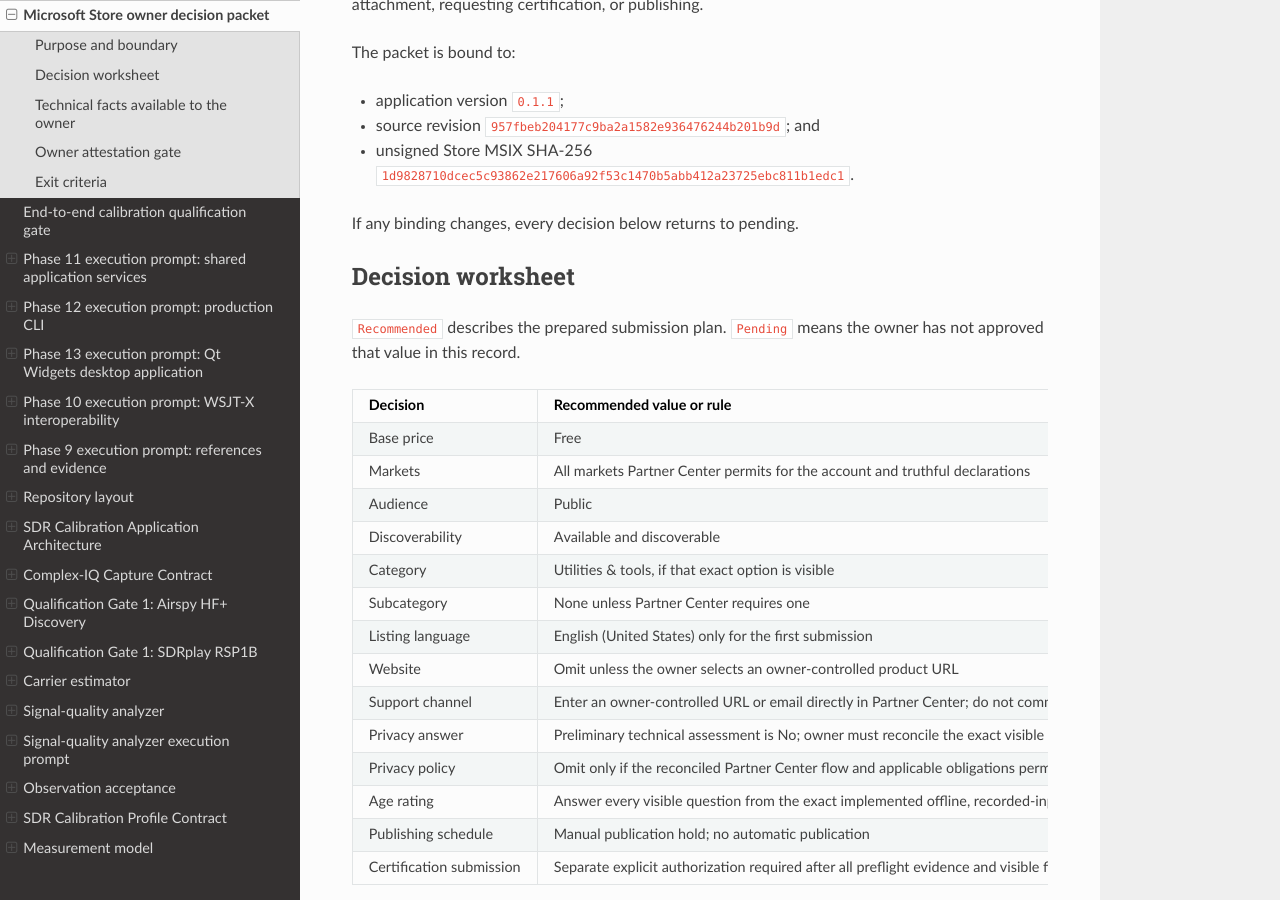
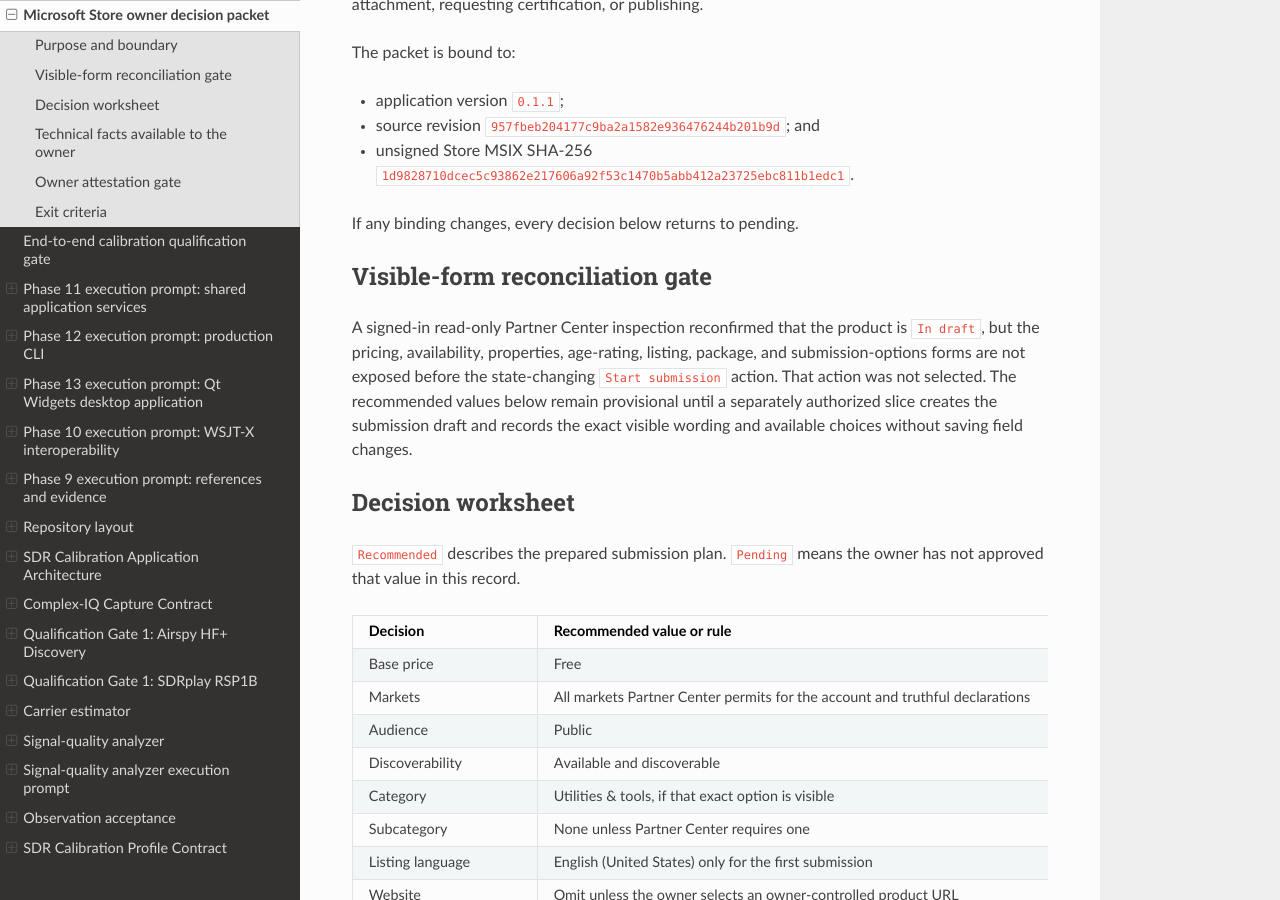
Before and after one commit to lbussy/SDR-Calibration, a Sphinx documentation site: the page built from docs/development/windows-store-owner-decisions.md, in a window 1280 px wide and 900 px high, scrolled down 391 px. Built offline with Sphinx 7.4.7 and the Read the Docs theme 3.1.0, drawn with Linux system fonts in a browser that asks for light colours; some of the changed text lies outside the part shown.

Commit message:
Record Store submission form boundary

```diff
--- a/docs/development/windows-store-owner-decisions.md
+++ b/docs/development/windows-store-owner-decisions.md
@@ -20,6 +20,16 @@
   `1d9828710dcec5c93862e217606a92f53c1470b5abb412a23725ebc811b1edc1`.
 
 If any binding changes, every decision below returns to pending.
+
+## Visible-form reconciliation gate
+
+A signed-in read-only Partner Center inspection reconfirmed that the product is
+`In draft`, but the pricing, availability, properties, age-rating, listing,
+package, and submission-options forms are not exposed before the
+state-changing `Start submission` action. That action was not selected. The
+recommended values below remain provisional until a separately authorized
+slice creates the submission draft and records the exact visible wording and
+available choices without saving field changes.
 
 ## Decision worksheet
 
@@ -85,5 +95,7 @@
 
 This packet becomes approved only when every attestation is checked, both final
 approval fields are no longer `Pending`, and the candidate bindings remain
-exact. Even then, Partner Center entry and upload remain a separate authorized
-slice, and **Submit for certification** remains a later explicit authorization.
+exact. Exact visible-form reconciliation must also be retained after the
+submission draft is created. Even then, Partner Center field entry and upload
+remain a separate authorized slice, and **Submit for certification** remains a
+later explicit authorization.
```
Also changed, not shown: docs/development/windows-store-submission-readiness.md (+6 -3 lines), evidence/windows-store/2026-08-17-partner-center-readonly/README.md, 1 other file.
